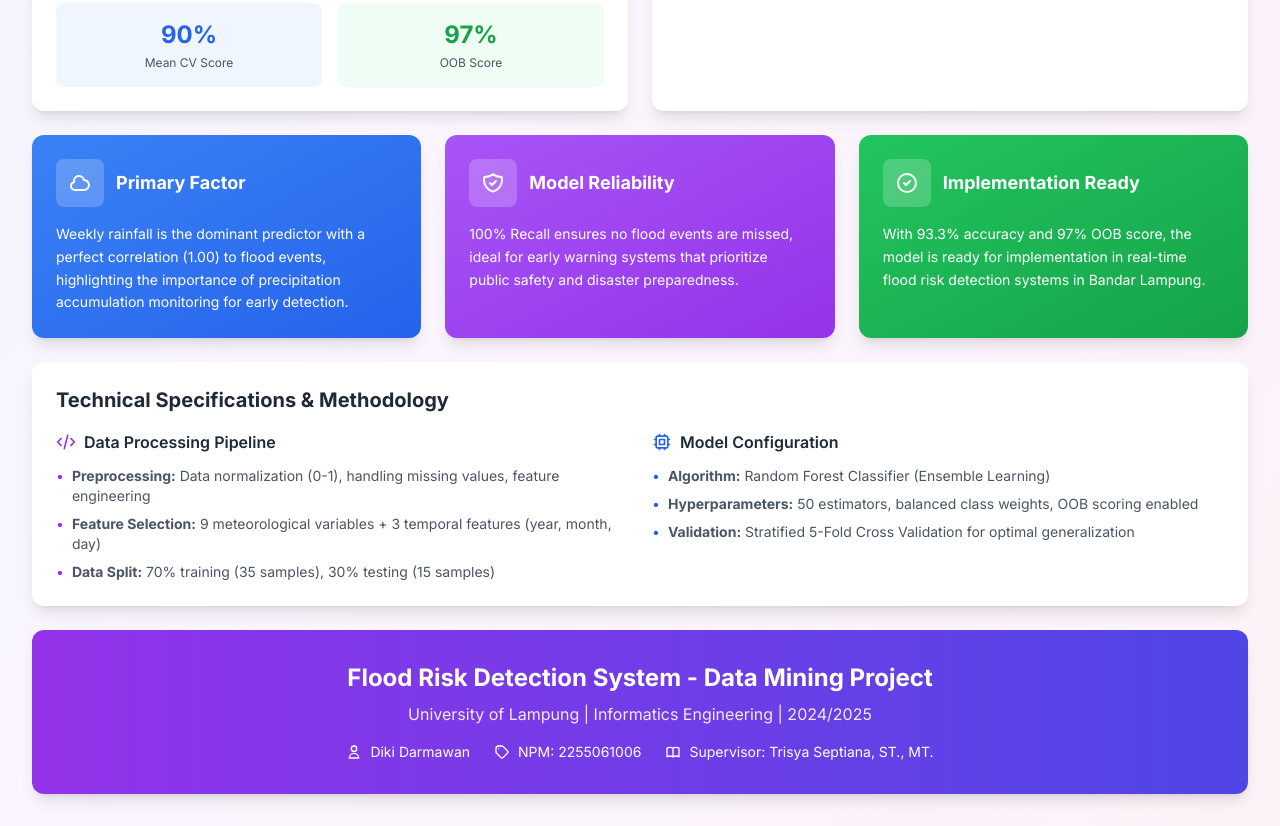
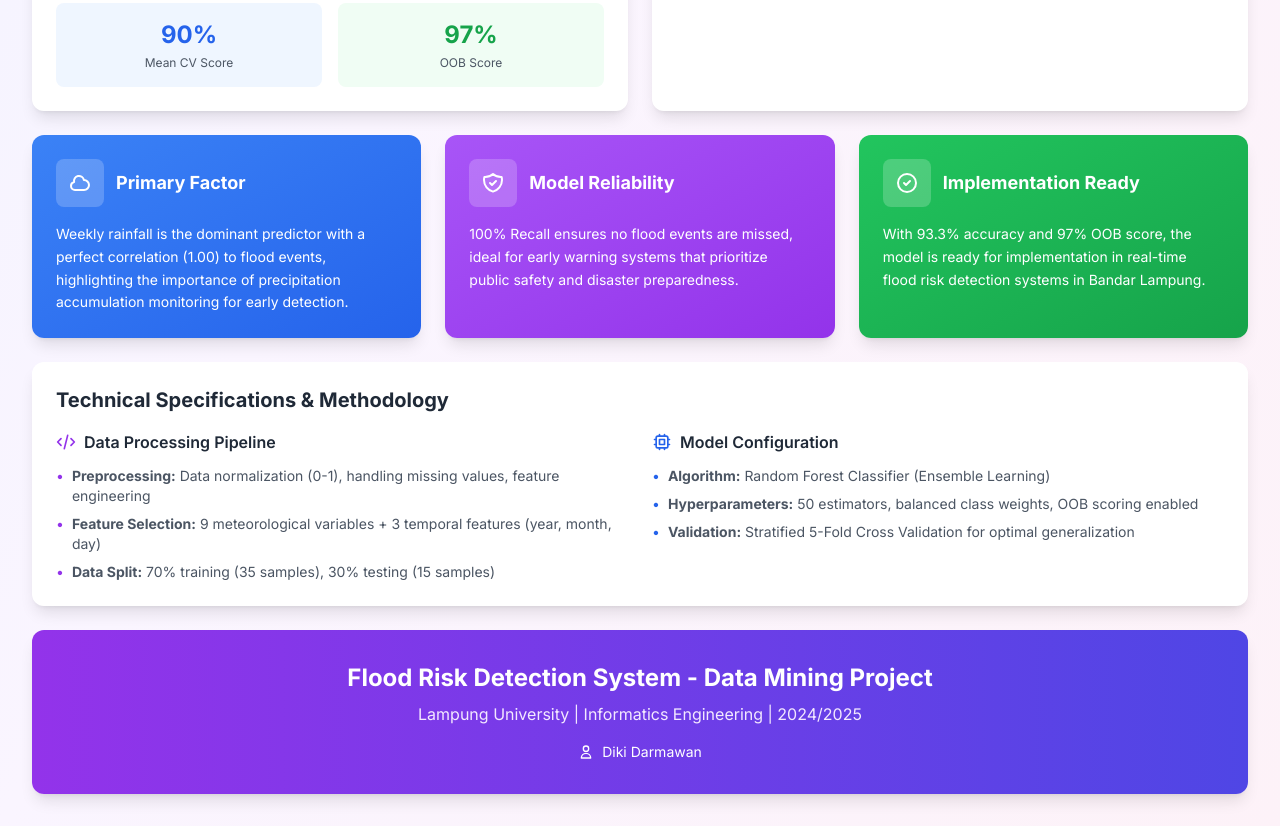
Before and after one commit to dkruma/flood-prediction-system, a plain HTML site: page index.html in a window 1280 px wide. Shown: the part 1632-2458 px from the top of the page. Drawn offline with nearby package versions, Linux system fonts and the light colour scheme.

Commit message:
Update index.html

```diff
--- a/index.html
+++ b/index.html
@@ -96,7 +96,7 @@
                     <svg class="w-4 h-4 mr-1" fill="none" stroke="currentColor" viewBox="0 0 24 24">
                         <path stroke-linecap="round" stroke-linejoin="round" stroke-width="2" d="M19.428 15.428a2 2 0 00-1.022-.547l-2.387-.477a6 6 0 00-3.86.517l-.318.158a6 6 0 01-3.86.517L6.05 15.21a2 2 0 00-1.806.547M8 4h8l-1 1v5.172a2 2 0 00.586 1.414l5 5c1.26 1.26.367 3.414-1.415 3.414H4.828c-1.782 0-2.674-2.154-1.414-3.414l5-5A2 2 0 009 10.172V5L8 4z"/>
                     </svg>
-                    University of Lampung
+                    Lampung University
                 </span>
             </div>
         </div>
@@ -465,26 +465,13 @@
         <!-- Footer -->
         <div class="bg-gradient-to-r from-purple-600 to-indigo-600 rounded-xl shadow-lg p-8 text-white text-center fade-in" style="animation-delay: 1.4s;">
             <h3 class="text-2xl font-bold mb-2">Flood Risk Detection System - Data Mining Project</h3>
-            <p class="text-purple-100 mb-4">University of Lampung | Informatics Engineering | 2024/2025</p>
+            <p class="text-purple-100 mb-4">Lampung University | Informatics Engineering | 2024/2025</p>
             <div class="flex justify-center items-center space-x-6 text-sm">
                 <span class="flex items-center">
                     <svg class="w-4 h-4 mr-2" fill="none" stroke="currentColor" viewBox="0 0 24 24">
                         <path stroke-linecap="round" stroke-linejoin="round" stroke-width="2" d="M16 7a4 4 0 11-8 0 4 4 0 018 0zM12 14a7 7 0 00-7 7h14a7 7 0 00-7-7z"/>
                     </svg>
                     Diki Darmawan
-                </span>
-                <span class="flex items-center">
-                    <svg class="w-4 h-4 mr-2" fill="none" stroke="currentColor" viewBox="0 0 24 24">
-                        <path stroke-linecap="round" stroke-linejoin="round" stroke-width="2" d="M7 7h.01M7 3h5c.512 0 1.024.195 1.414.586l7 7a2 2 0 010 2.828l-7 7a2 2 0 01-2.828 0l-7-7A1.994 1.994 0 013 12V7a4 4 0 014-4z"/>
-                    </svg>
-                    NPM: 2255061006
-                </span>
-                <span class="flex items-center">
-                    <svg class="w-4 h-4 mr-2" fill="none" stroke="currentColor" viewBox="0 0 24 24">
-                        <path stroke-linecap="round" stroke-linejoin="round" stroke-width="2" d="M12 6.253v13m0-13C10.832 5.477 9.246 5 7.5 5S4.168 5.477 3 6.253v13C4.168 18.477 5.754 18 7.5 18s3.332.477 4.5 1.253m0-13C13.168 5.477 14.754 5 16.5 5c1.747 0 3.332.477 4.5 1.253v13C19.832 18.477 18.247 18 16.5 18c-1.746 0-3.332.477-4.5 1.253"/>
-                    </svg>
-                    Supervisor: Trisya Septiana, ST., MT.
-                </span>
             </div>
         </div>
     </div>
```
